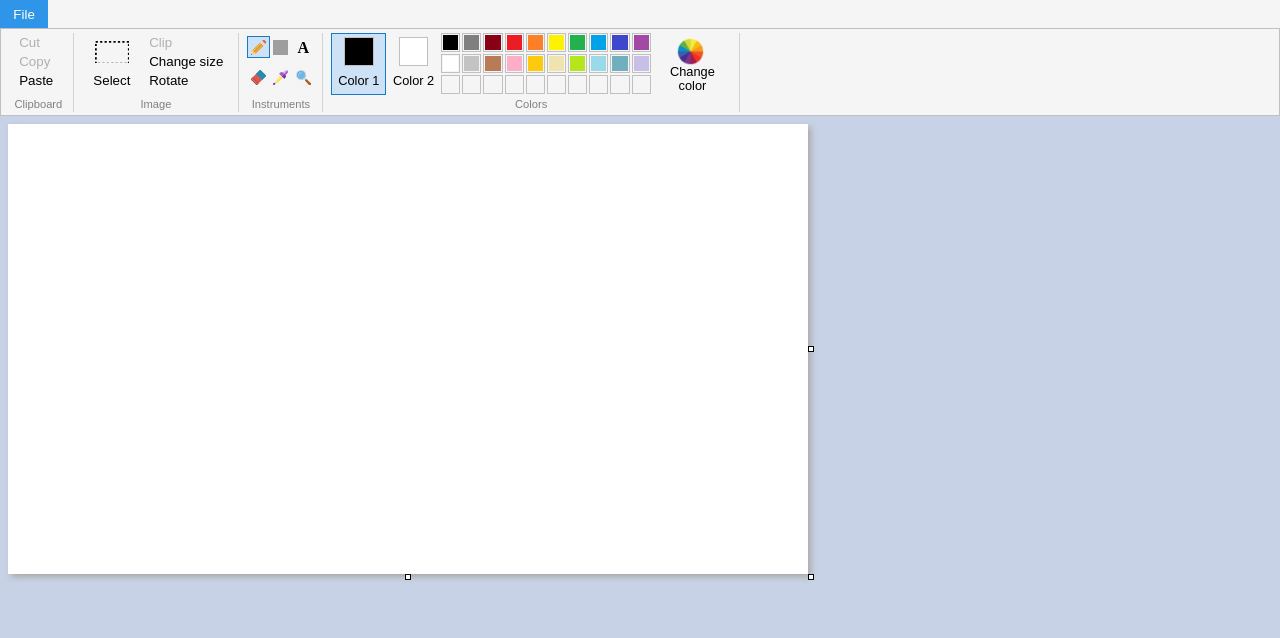
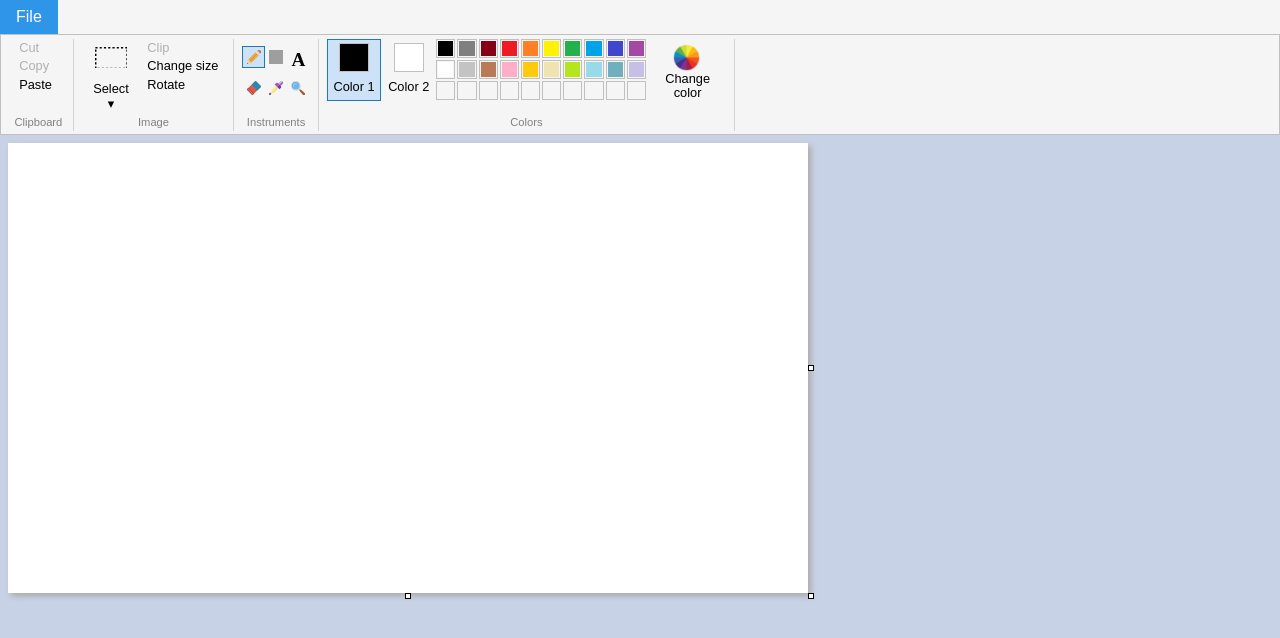
Before and after one commit to 1valdis/paint, a React (Create React App) app: page / in a window 1280 px wide. Shown: the top 638 px of the page. Built offline with nearby package versions, Linux system fonts and the light colour scheme; grey boxes are pictures that could not be loaded.

Commit message:
add normalize.css and select all

```diff
--- /dev/null
+++ b/src/common/SelectionZoneType.ts
@@ -0,0 +1 @@
+export type SelectionZoneType = 'rectangle' | 'freeform'
--- a/src/components/App/App.tsx
+++ b/src/components/App/App.tsx
@@ -1,5 +1,6 @@
 import { ChangeEvent, useCallback, useEffect, useLayoutEffect, useRef, useState } from 'react'
 
+import './normalize.css'
 import './App.css'
 
 import { FileMenu } from '../FileMenu/FileMenu'
@@ -20,6 +21,7 @@ import { Eraser } from '../instruments/Eraser/Eraser'
 import { Selection } from '../instruments/Selection/Selection'
 import { Rectangle } from '../../common/Rectangle'
 import { Instrument } from '../../common/Instrument'
+import { SelectionZoneType } from '../../common/SelectionZoneType'
 
 export const App = () => {
   const create = useCallback(() => {
@@ -67,6 +69,7 @@ export const App = () => {
   const [selectionRectangle, setSelectionRectangle] = useState<Rectangle | null>(null)
   const [selectionImage, setSelectionImage] = useState<HTMLCanvasElement | null>(null)
   const [selectionBackground, setSelectionBackground] = useState<HTMLCanvasElement | null>(null)
+  const [selectionZoneType, setSelectionZoneType] = useState<SelectionZoneType>('rectangle')
 
   useLayoutEffect(() => {
     const canvasOnDiplay = canvasOnDisplayRef.current
@@ -276,6 +279,23 @@ export const App = () => {
     updateCanvas(newCanvas)
   }, [mainCanvas, selectionRectangle])
 
+  const selectZoneType = useCallback((type: SelectionZoneType) => {
+    selectInstrument('selection')
+    setSelectionZoneType(type)
+  }, [])
+
+  const onSelectAll = useCallback(() => {
+    const newRectangle = {
+      top: 0,
+      left: 0,
+      width: mainCanvas.width,
+      height: mainCanvas.height
+    }
+    selectInstrument('selection')
+    setSelectionZoneType('rectangle')
+    setSelectionRectangle(newRectangle)
+  }, [mainCanvas])
+
   let instrumentComponent = <></>
   switch (instrument) {
     case 'pen':
@@ -320,6 +340,7 @@ export const App = () => {
         selectionBackground={selectionBackground}
         setSelectionBackground={setSelectionBackground}
         secondaryColor={secondaryColor}
+        zoneType={selectionZoneType}
         />
       break
   }
@@ -343,8 +364,11 @@ export const App = () => {
         <ImagePanel
           instrument={instrument}
           onInstrumentSelect={selectInstrument}
-          canClip={!!selectionRectangle}
+          canModifySelection={!!selectionRectangle}
           handleClipClick={clip}
+          zoneType={selectionZoneType}
+          selectZoneType={selectZoneType}
+          onSelectAll={onSelectAll}
         />
       </NavBarItem>
       <NavBarItem footer="Instruments">
--- a/src/components/Clipboard/Clipboard.css
+++ b/src/components/Clipboard/Clipboard.css
@@ -2,6 +2,7 @@
   display: block;
   background: none;
   border: 1px solid transparent;
+  font-size: 0.8em;
 }
 .clipboard button:hover {
   background: var(--hover-background-color);
--- a/src/components/FileMenu/FileMenu.tsx
+++ b/src/components/FileMenu/FileMenu.tsx
@@ -29,7 +29,7 @@ export const FileMenu: FunctionComponent<FileMenuProps> = (props) => {
     if (!menuRef.current) throw new Error('No menu in ref')
     return addClickOutsideListener(
       menuRef.current,
-      () => setMenuOpen(() => false)
+      () => setMenuOpen(false)
     )
   })
 
@@ -42,7 +42,7 @@ export const FileMenu: FunctionComponent<FileMenuProps> = (props) => {
       <button className="file-menu-button" onClick={() => setMenuOpen((previous) => !previous)}>
           File
       </button>
-      <nav className="file-menu-items" onClick={() => setMenuOpen(() => false)}>
+      <nav className="file-menu-items" onClick={() => setMenuOpen(false)}>
         <button className="file-menu-item" onClick={props.onFileCreate}>
             Create
         </button>
@@ -58,13 +58,13 @@ export const FileMenu: FunctionComponent<FileMenuProps> = (props) => {
         <button className="file-menu-item" onClick={props.onDownload}>
             Save
         </button>
-        <button className="file-menu-item" onClick={() => setAboutOpen(() => true)}>
+        <button className="file-menu-item" onClick={() => setAboutOpen(true)}>
             About...
         </button>
       </nav>
       {aboutOpen && (
         <Modal>
-          <About onClose={() => setAboutOpen(() => false)} />
+          <About onClose={() => setAboutOpen(false)} />
         </Modal>
       )}
     </div>
--- a/src/components/Image/Image.css
+++ b/src/components/Image/Image.css
@@ -2,43 +2,61 @@
   padding: 0.5em;
   width: 3.5em;
 }
-.image .select {
+
+.image button:focus {
+  outline: none;
+}
+.image {
+  position: relative;
+  display: flex;
+}
+.image .main-buttons > button {
+  text-align: center;
+  width: 100%;
+}
+
+.select-options {
+  display: none;
+  flex-direction: column;
+  position: absolute;
+  top: 100%;
+  box-shadow: 3px 3px 6px darkgrey;
+  background: rgb(245,245,245);
+  z-index: 10;
+}
+.select-options.select-options_active {
+  display: flex;
+}
+.select-options > * {
+  text-align: start;
+}
+.select-options > button {
+  padding-left: 1em;
+}
+.select-options > span {
+  font-size: 0.8em;
+  font-weight: bold;
+  padding: .25em .5em;
+  color: #222222;
+}
+
+.image button {
   display: block;
   background: none;
   border: 1px solid transparent;
+  font-size: 0.8em;
 }
-.image .select:hover {
+.image button:hover {
   background: var(--hover-background-color);
   border: 1px solid var(--hover-border-color);
 }
-.image .select:active, .image .select_active {
+
+.image button:active, .image .active {
   background: var(--active-background-color);
   border: 1px solid var(--active-border-color);
 }
-.image .select:focus {
-  outline: none;
-}
-.image {
-  display: flex;
-}
 
-.image .side-buttons button {
-  display: block;
+.image button:disabled {
   background: none;
   border: 1px solid transparent;
 }
-.image .side-buttons button:hover {
-  background: var(--hover-background-color);
-  border: 1px solid var(--hover-border-color);
-}
-.image .side-buttons button:active {
-  background: var(--active-background-color);
-  border: 1px solid var(--active-border-color);
-}
-.image .side-buttons button:focus {
-  outline: none;
-}
-.image .side-buttons button:disabled {
-  background: none;
-  border: 1px solid transparent;
-}
--- a/src/components/Image/Image.tsx
+++ b/src/components/Image/Image.tsx
@@ -2,22 +2,40 @@ import './Image.css'
 
 import classNames from 'classnames'
 
-import { FunctionComponent } from 'react'
+import { FunctionComponent, useEffect, useRef, useState } from 'react'
 import { Instrument } from '../../common/Instrument'
+import { SelectionZoneType } from '../../common/SelectionZoneType'
+import { addClickOutsideListener } from '../../common/helpers'
 
 interface ImageProps {
   instrument: Instrument
   onInstrumentSelect: (instrument: Instrument) => void
-  canClip: boolean
+  canModifySelection: boolean
   handleClipClick: () => void
+  zoneType: SelectionZoneType
+  selectZoneType: (type: SelectionZoneType) => void
+  onSelectAll: () => void
 }
 
 export const ImagePanel: FunctionComponent<ImageProps> = (props) => {
+  const [isMenuShown, setIsMenuShown] = useState(false)
+
+  const menuRef = useRef<HTMLDivElement>(null)
+
+  useEffect(() => {
+    if (!menuRef.current) throw new Error('No menu in ref')
+    return addClickOutsideListener(
+      menuRef.current,
+      () => setIsMenuShown(false)
+    )
+  })
+
   return (
-    <nav className="image">
+    <nav className="image" ref={menuRef}>
+      <section className="main-buttons">
         <button
           className={classNames('select', {
-          select_active: props.instrument === 'selection'
+            active: props.instrument === 'selection'
           })}
           onClick={() => props.onInstrumentSelect('selection')}>
           <svg viewBox="0 0 15 10">
@@ -32,17 +50,38 @@ export const ImagePanel: FunctionComponent<ImageProps> = (props) => {
               }}
             />
           </svg>
-        <footer>Select</footer>
         </button>
-      <div className="side-buttons">
+        <button
+          className={classNames({
+            active: props.instrument === 'selection'
+          })}
+          onClick={() => setIsMenuShown((value) => !value)}>Select<br/>▾</button>
+        <nav
+          className={classNames('select-options', { 'select-options_active': isMenuShown }) }
+          onClick={() => setIsMenuShown(false)}>
+            <span>Zone type</span>
+            <button
+              className={classNames({ active: props.zoneType === 'rectangle' })}
+              onClick={() => props.selectZoneType('rectangle')}>Rectangular zone</button>
+            <button
+              className={classNames({ active: props.zoneType === 'freeform' })}
+              onClick={() => props.selectZoneType('freeform')}>Free-form zone</button>
+            <span>Options</span>
+            <button onClick={props.onSelectAll}>Select all</button>
+            <button disabled={!props.canModifySelection}>Invert zone</button>
+            <button disabled={!props.canModifySelection}>Remove selected</button>
+            <button>Transparency</button>
+        </nav>
+      </section>
+      <section className="side-buttons">
         <button
           onClick={props.handleClipClick}
-          disabled={!props.canClip}>
+          disabled={!props.canModifySelection}>
           Clip
         </button>
         <button>Change size</button>
         <button>Rotate</button>
-      </div>
+      </section>
     </nav>
   )
 }
--- a/src/components/instruments/Selection/Selection.tsx
+++ b/src/components/instruments/Selection/Selection.tsx
@@ -19,6 +19,7 @@ import { MovableSelection } from './MovableSelection/MovableSelection'
 // at least it works somehow, will polish it later maybe.
 
 import './Selection.css'
+import { SelectionZoneType } from '../../../common/SelectionZoneType'
 
 export interface SelectionProps {
   image: HTMLCanvasElement
@@ -31,6 +32,7 @@ export interface SelectionProps {
   selectionBackground: HTMLCanvasElement | null
   setSelectionBackground: (image: HTMLCanvasElement | null) => void,
   secondaryColor: Color,
+  zoneType: SelectionZoneType
 }
 
 function usePrevious<T> (value: T): T {
```
Also changed, not shown: src/components/App/normalize.css (added). Lines whose indentation alone changed are shown as unchanged.
